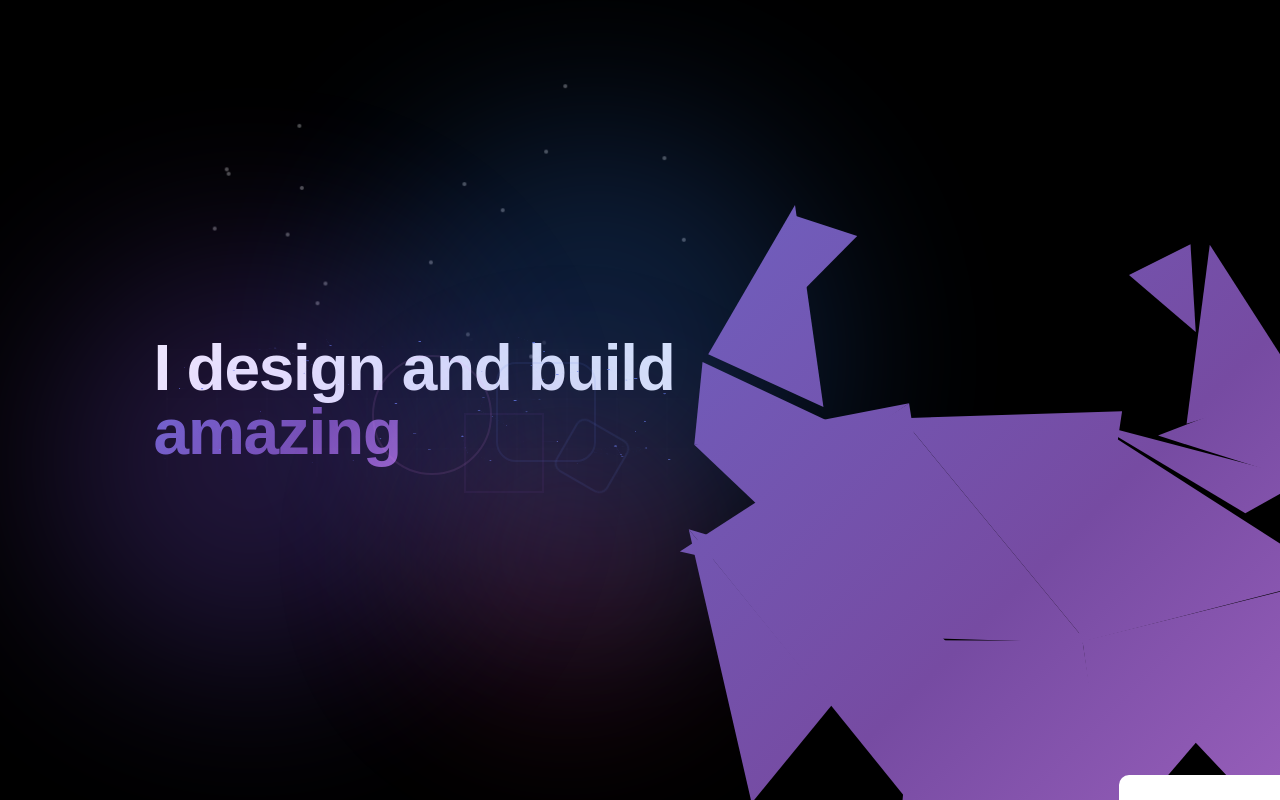
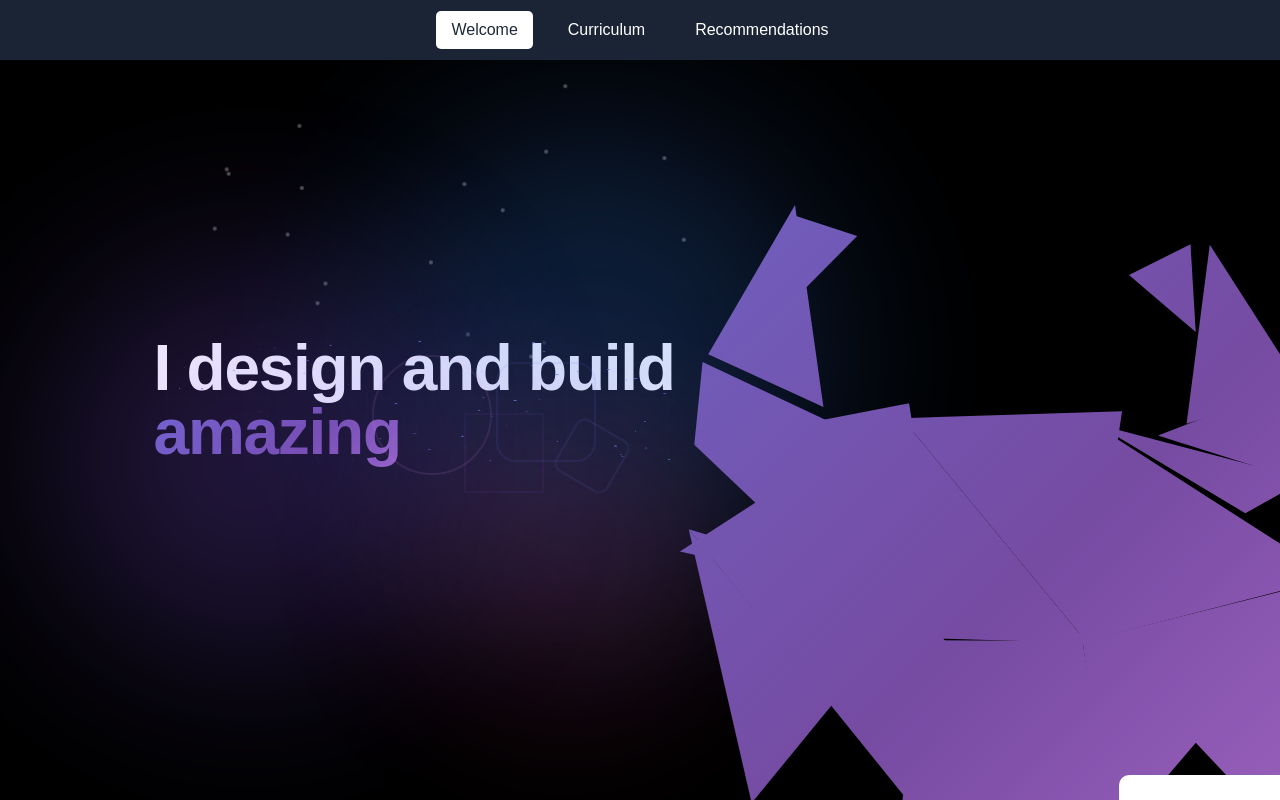
Before and after one commit to LeonardoPigatti/personal-portfolio, a Vue app: page / in a window 1280 px wide. Built offline with nearby package versions, Linux system fonts and the light colour scheme.

Commit message:
feat: add fixed navbar for section navigation

```diff
--- a/src/App.vue
+++ b/src/App.vue
@@ -1,18 +1,24 @@
 <template>
   <div class="viewport">
+    <!-- NAVBAR FIXA -->
+    <nav class="navbar">
+      <button
+        v-for="(section, index) in sections"
+        :key="index"
+        :class="{ active: currentIndex === index }"
+        @click="goTo(index)"
+      >
+        {{ section }}
+      </button>
+    </nav>
+
     <div
       class="container"
       :style="{ transform: translateY }"
     >
       <WelcomePage :active="currentIndex === 0" />
-
-
-        <CurriculumPage :active="currentIndex === 1" />
-
-
-
-       <RecommendationPage :active="currentIndex === 2" />
-
+      <CurriculumPage :active="currentIndex === 1" />
+      <RecommendationPage :active="currentIndex === 2" />
     </div>
   </div>
 </template>
@@ -29,6 +35,7 @@ import RecommendationPage from '@/components/sections/recommendation_page/Recomm
  */
 const currentIndex = ref(0)
 const totalSections = 3
+const sections = ['Welcome', 'Curriculum', 'Recommendations'] // nomes do menu
 
 /**
  * CONTROLE DE ANIMAÇÃO
@@ -41,35 +48,31 @@ const ANIMATION_TIME = 800 // ms (igual ao CSS)
  * MOVIMENTO DO CONTAINER
  * cada seção ocupa 100vh
  */
-const translateY = computed(() => {
-  return `translateY(-${currentIndex.value * 100}vh)`
-})
+const translateY = computed(() => `translateY(-${currentIndex.value * 100}vh)`)
 
 /**
  * NAVEGAÇÃO
  */
 function goNext() {
-  if (isAnimating) return
-  if (currentIndex.value >= totalSections - 1) return
-
+  if (isAnimating || currentIndex.value >= totalSections - 1) return
   isAnimating = true
   currentIndex.value++
-
-  setTimeout(() => {
-    isAnimating = false
-  }, ANIMATION_TIME)
+  setTimeout(() => (isAnimating = false), ANIMATION_TIME)
 }
 
 function goPrev() {
-  if (isAnimating) return
-  if (currentIndex.value <= 0) return
-
+  if (isAnimating || currentIndex.value <= 0) return
   isAnimating = true
   currentIndex.value--
+  setTimeout(() => (isAnimating = false), ANIMATION_TIME)
+}
 
-  setTimeout(() => {
-    isAnimating = false
-  }, ANIMATION_TIME)
+// Ir para uma seção específica (menu)
+function goTo(index) {
+  if (isAnimating || index === currentIndex.value) return
+  isAnimating = true
+  currentIndex.value = index
+  setTimeout(() => (isAnimating = false), ANIMATION_TIME)
 }
 
 /**
@@ -148,4 +151,36 @@ onUnmounted(() => {
 /* CORES SÓ PRA VISUALIZAR */
 .s2 { background: #1e293b; }
 .s3 { background: #334155; }
+
+/* NAVBAR FIXA */
+.navbar {
+  position: fixed;
+  top: 0;
+  left: 0;
+  width: 100%;
+  height: 60px;
+  background: rgba(30, 41, 59, 0.9);
+  display: flex;
+  justify-content: center;
+  align-items: center;
+  z-index: 10;
+  gap: 20px;
+}
+
+.navbar button {
+  background: transparent;
+  border: none;
+  color: white;
+  font-size: 16px;
+  cursor: pointer;
+  padding: 10px 15px;
+  transition: all 0.3s ease;
+}
+
+.navbar button.active,
+.navbar button:hover {
+  background: white;
+  color: #1e293b;
+  border-radius: 5px;
+}
 </style>
```
